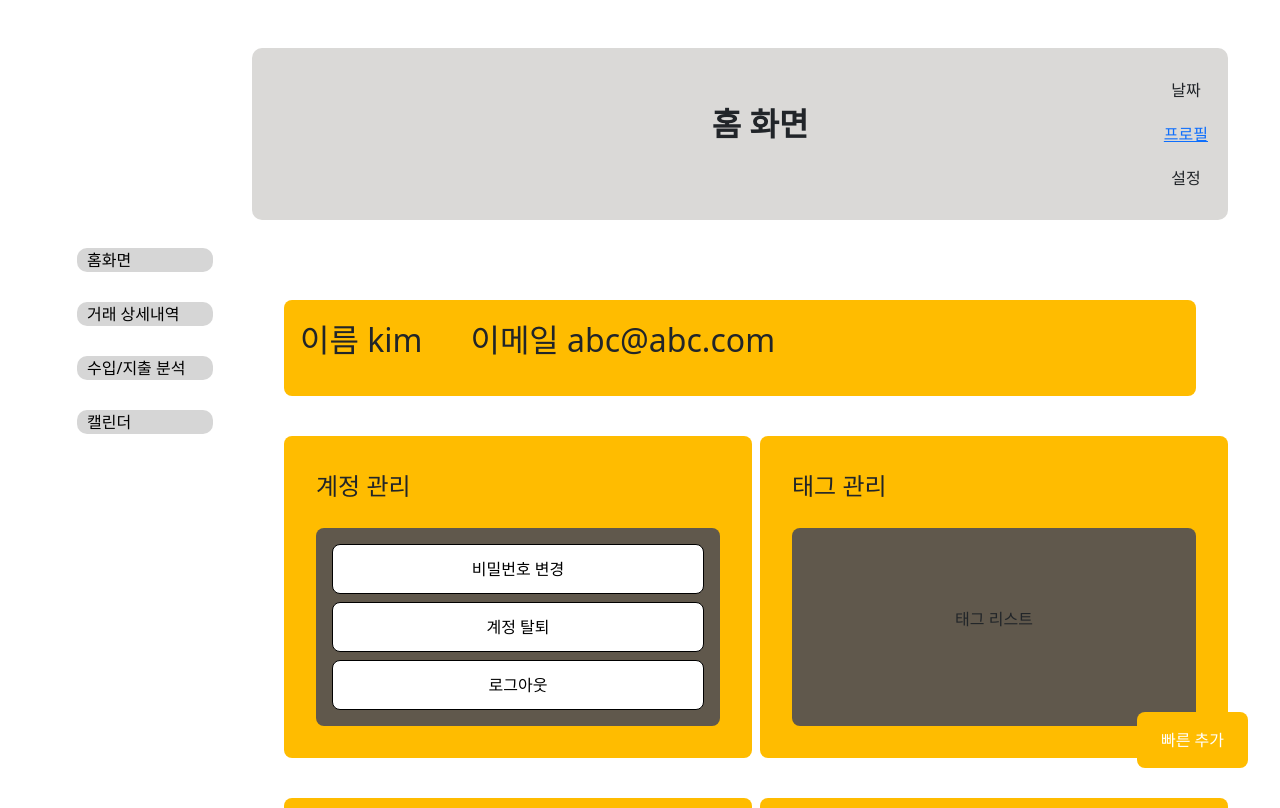
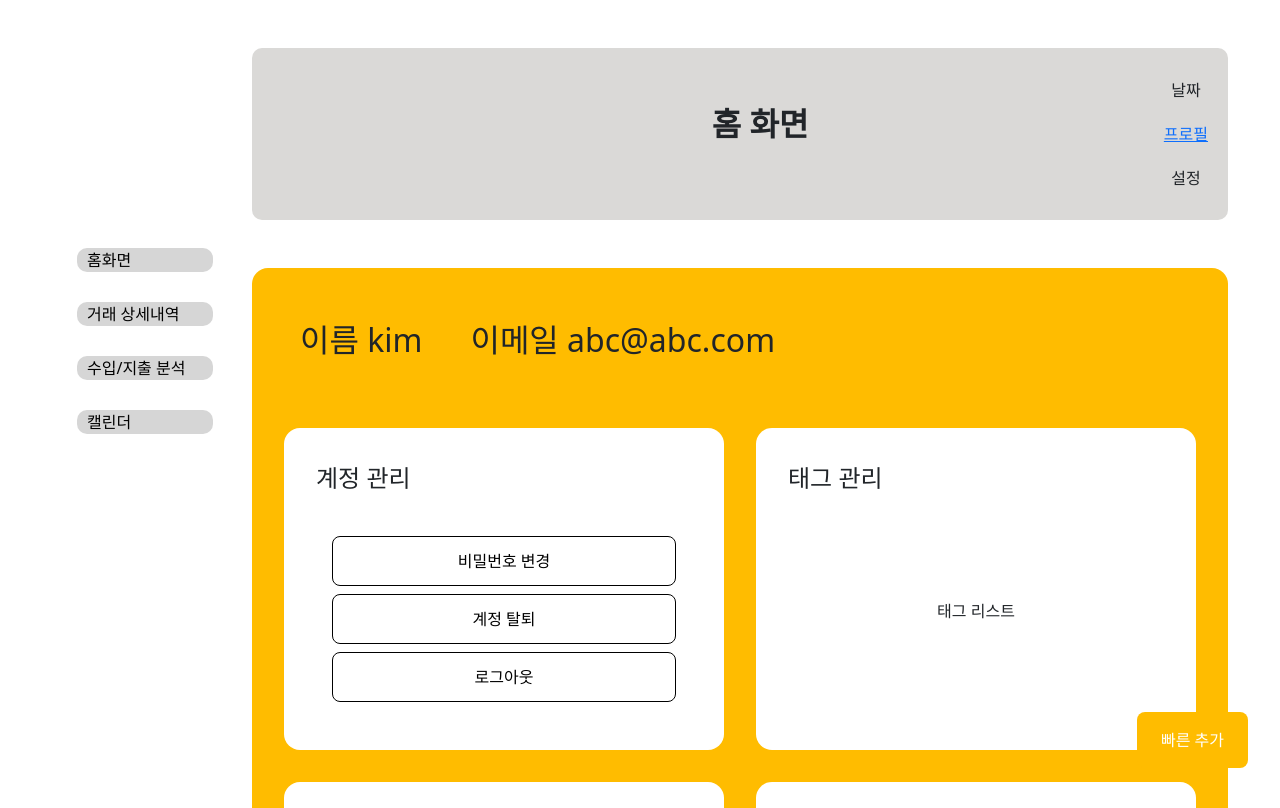
Before and after one commit to doongeon/vue-skeleton, a Vue app: page /profile in a window 1280 px wide. Shown: the top 808 px of the page. Built offline with nearby package versions, Linux system fonts and the light colour scheme; data requests are answered from the project's data file; what vue3-apexcharts would draw is missing.

Commit message:
design: container margin 제거해서 컨테이너 너비 일치/layout 색상 밝은색으로 변경

```diff
--- a/src/views/ProfileView.vue
+++ b/src/views/ProfileView.vue
@@ -50,8 +50,10 @@ onMounted(async () => {
   display: grid;
   grid-template-columns: repeat(12, 1fr);
   grid-template-rows: 0.2fr 1fr 1fr;
-  gap: 0.5rem;
-  padding: 1rem;
+  gap: 2rem;
+  padding: 2rem;
+  background-color: rgb(255, 188, 0);
+  border-radius: 1rem;
 }
 
 .layout .profile {
@@ -63,19 +65,17 @@ onMounted(async () => {
   justify-content: flex-start;
   align-items: center;
   gap: 3rem;
-  background-color: rgb(255, 188, 0);
+  /* background-color: rgb(255, 255, 255); */
   border-radius: 0.5rem;
-  margin: 1rem;
 }
 
 .layout .container {
-  background-color: rgb(255, 188, 0);
+  background-color: rgb(255, 255, 255);
   padding: 2rem;
-  margin: 1rem;
   grid-column: span 6;
   display: flex;
   flex-direction: column;
-  border-radius: 0.5rem;
+  border-radius: 1rem;
 }
 
 .layout .container .containerTitle {
@@ -86,14 +86,14 @@ onMounted(async () => {
 }
 
 .layout .container .article {
-  background-color: rgb(96, 88, 76);
+  /* background-color: rgb(255, 188, 0); */
   padding: 1rem;
   flex: 1; /* 높이를 유연하게 */
   display: flex;
   flex-direction: column;
   justify-content: center; /* 수직 가운데 정렬 */
   align-items: center; /* 수평 가운데 정렬 */
-  border-radius: 0.5rem;
+  border-radius: 1rem;
   font-size: 1rem;
   gap: 0.5rem;
 }
```
